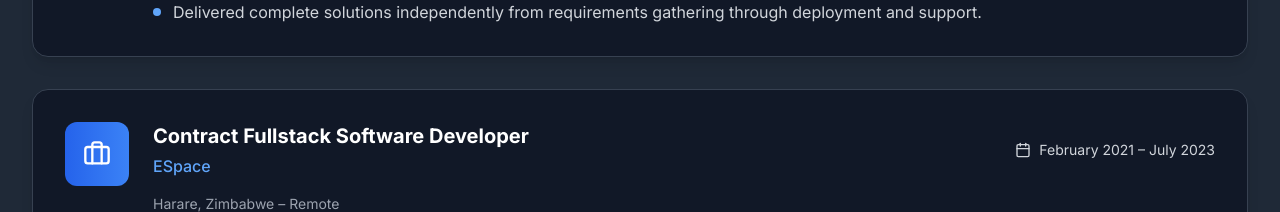
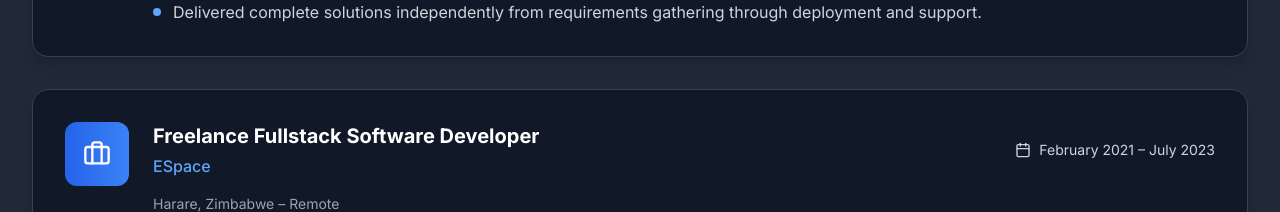
Before and after one commit to micpana/Michael-Panashe-Mudimbu-Portfolio-V2, a React (Vite) app: page / in a window 1280 px wide. Shown: the part 7120-7332 px from the top of the page. Built offline with nearby package versions, Linux system fonts and the light colour scheme.

Commit message:
Update ESpace experience title

```diff
--- a/src/components/Experience.tsx
+++ b/src/components/Experience.tsx
@@ -34,7 +34,7 @@ const Experience: React.FC = () => {
       ]
     },
     {
-      title: 'Contract Fullstack Software Developer',
+      title: 'Freelance Fullstack Software Developer',
       company: 'ESpace',
       period: 'February 2021 – July 2023',
       location: 'Harare, Zimbabwe',
```
